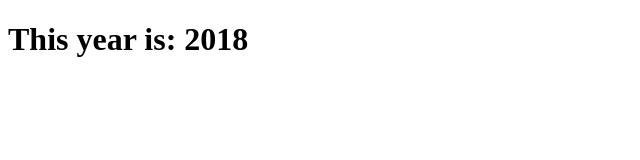
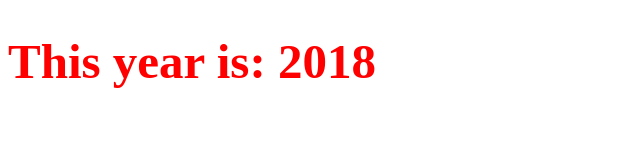
Before and after one commit to RJDulac/react-course, a plain HTML site: page index.html in a window 1280 px wide. Shown: the whole page, without its empty margins (0-640 px from the left). Drawn offline with nearby package versions, Linux system fonts and the light colour scheme.

Commit message:
basic styling added

```diff
--- a/index.html
+++ b/index.html
@@ -3,6 +3,12 @@
 <head>
 	<meta charset="UTF-8">
 	<title>React Element</title>
+	<style>
+		.header {
+			font-size: 49px;
+			color: red;
+		}
+	</style>
 </head>
 <body>
 	<div>
@@ -21,7 +27,7 @@
 
 		const thisYear = date.getFullYear();
 
-		return <h1>This year is: {thisYear}</h1>;
+		return <h1 className="header"/*style={{color: "red", fontSize: "49px", backgroundColor: "black" }}*/>This year is: {thisYear}</h1>;
 }
 
 	ReactDOM.render(<Clock />, document.getElementById('app'));
```
